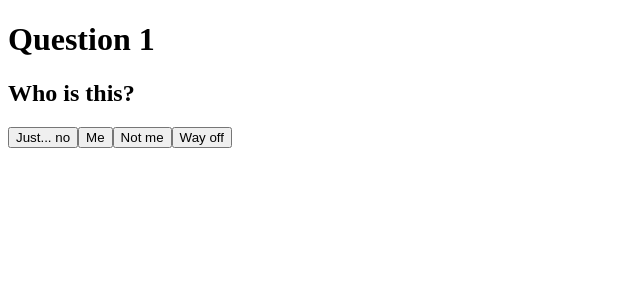
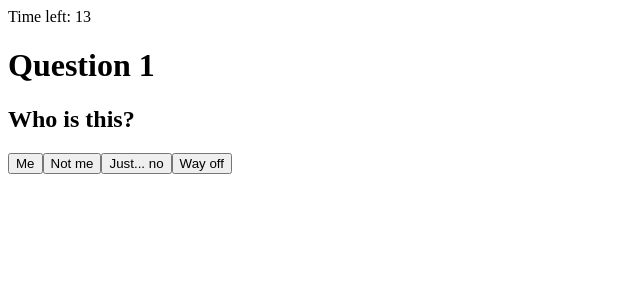
Before and after one commit to henrik-lood/quiz-devoteam, a React (Create React App) app: page / in a window 1280 px wide. Both pictures are taken after a click on the button "Start quiz!". Shown: the top 300 px of the page, without its empty margins (0-640 px from the left). Built offline with nearby package versions, Linux system fonts and the light colour scheme.

Commit message:
added timer

```diff
--- a/src/App.js
+++ b/src/App.js
@@ -1,4 +1,4 @@
-import { useContext, useEffect } from 'react'
+import { useContext } from 'react'
 import { UsersContext } from "./contexts/UsersContext";
 import { Button } from './components/Button'
 import { QuestionCard } from './components/QuestionCard';
@@ -9,21 +9,18 @@ function App() {
     setGameStarted,
     questionNum,
     currentQuestion,
-    pickQuestion,
     myAnswers,
     roundsToGo,
   } = useContext(UsersContext);
 
-  useEffect(()=>{
-    if(gameStarted){
-      pickQuestion()
-    }
-  }, [gameStarted])
-
   return (
     <div className="App">
       { !gameStarted && <Button text={"Start quiz!"} className={"startbutton"} onClick={() => setGameStarted(true)}/>}
-      { gameStarted && currentQuestion && questionNum < roundsToGo && <QuestionCard question={currentQuestion} questionNum={questionNum}/> }
+      { gameStarted && currentQuestion && questionNum < roundsToGo &&
+      <>
+        <QuestionCard question={currentQuestion} questionNum={questionNum}/>
+      </>
+      }
       { !gameStarted && questionNum >= roundsToGo &&
         <>
           <h1>How did you do?</h1>
--- a/src/components/QuestionCard.jsx
+++ b/src/components/QuestionCard.jsx
@@ -1,28 +1,14 @@
 import React, { useContext } from "react";
-import { shuffle } from "../calculations";
 import { Button } from "../components/Button";
 import { UsersContext } from "../contexts/UsersContext";
-
+import { Timer } from "./Timer";
 export const QuestionCard = ({ questionNum, question }) => {
-  const { addToCount, myAnswers, setMyAnswers } = useContext(UsersContext);
-
-  const allOptions = shuffle([...question.wrongAnswers, question.rightAnswer]);
-
-  const checkAnswer = (answer) => {
-    if (question.rightAnswer === answer) {
-      console.log("right!");
-      myAnswers.right++;
-      setMyAnswers({ ...myAnswers });
-    } else {
-      console.log("wrong!");
-      myAnswers.wrong++;
-      setMyAnswers({ ...myAnswers });
-    }
-    addToCount();
-  };
+  const { allOptions, timeLeft, setTimeLeft, checkAnswer } =
+    useContext(UsersContext);
 
   return (
     <>
+      <Timer timeLeft={timeLeft} setTimeLeft={setTimeLeft} />
       <h1>{`Question ${questionNum}`}</h1>
       <div className="questionContainer">
         <h2>{question.question}</h2>
--- /dev/null
+++ b/src/components/Timer.jsx
@@ -0,0 +1,16 @@
+import React, { useEffect } from "react";
+export const Timer = ({ timeLeft, setTimeLeft }) => {
+  const interval = 1000;
+
+  useEffect(() => {
+    if (timeLeft !== 0) {
+      const countdown = setInterval(() => {
+        setTimeLeft(timeLeft - 1);
+      }, interval);
+
+      return () => clearInterval(countdown);
+    }
+  }, [timeLeft]);
+
+  return <div>Time left: {timeLeft}</div>;
+};
--- a/src/contexts/UsersContext.jsx
+++ b/src/contexts/UsersContext.jsx
@@ -1,5 +1,6 @@
 import { createContext, useState, useEffect } from "react";
 import questions from "../questions.json";
+import { shuffle } from "../calculations";
 
 export const UsersContext = createContext();
 
@@ -7,7 +8,9 @@ const UsersProvider = (props) => {
   const [gameStarted, setGameStarted] = useState(false);
   const [questionNum, setQuestionNum] = useState(1);
   const [currentQuestion, setCurrentQuestion] = useState(null);
+  const [allOptions, setAllOptions] = useState(null);
   const [usedQuestions, setUsedQuestions] = useState([]);
+  const [timeLeft, setTimeLeft] = useState(15);
   const roundsToGo = 4;
   const [myAnswers, setMyAnswers] = useState({
     wrong: 0,
@@ -41,13 +44,33 @@ const UsersProvider = (props) => {
     setUsedQuestions([...usedQuestions, questionNumToCheck]);
   };
 
-  // useEffect(() => {
-  //   setMyAnswers(myAnswers)
-  // }, []);
+  useEffect(() => {
+    if (currentQuestion !== null) {
+      setAllOptions(
+        shuffle([...currentQuestion.wrongAnswers, currentQuestion.rightAnswer])
+      );
+    }
+  }, [currentQuestion]);
 
-  // useEffect(() => {
-  //   console.log(myAnswers);
-  // }, [myAnswers]);
+  const checkAnswer = (answer) => {
+    if (currentQuestion.rightAnswer === answer) {
+      console.log("right!");
+      myAnswers.right++;
+      setMyAnswers({ ...myAnswers });
+    } else {
+      console.log("wrong!");
+      myAnswers.wrong++;
+      setMyAnswers({ ...myAnswers });
+    }
+    addToCount();
+    setTimeLeft(15);
+  };
+
+  useEffect(() => {
+    if (gameStarted) {
+      pickQuestion();
+    }
+  }, [gameStarted]);
 
   const values = {
     gameStarted,
@@ -60,6 +83,10 @@ const UsersProvider = (props) => {
     myAnswers,
     setMyAnswers,
     roundsToGo,
+    timeLeft,
+    setTimeLeft,
+    checkAnswer,
+    allOptions,
   };
 
   return (
```
